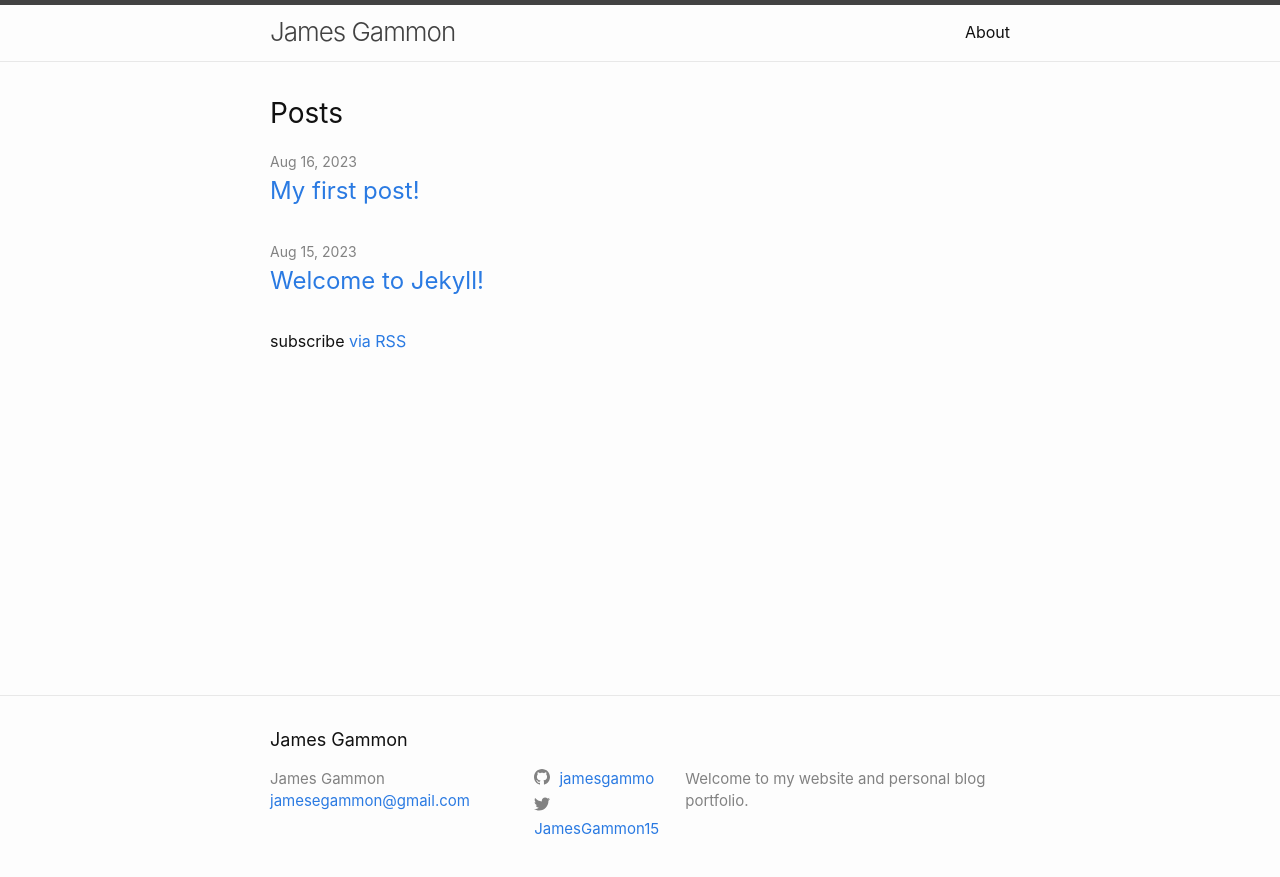
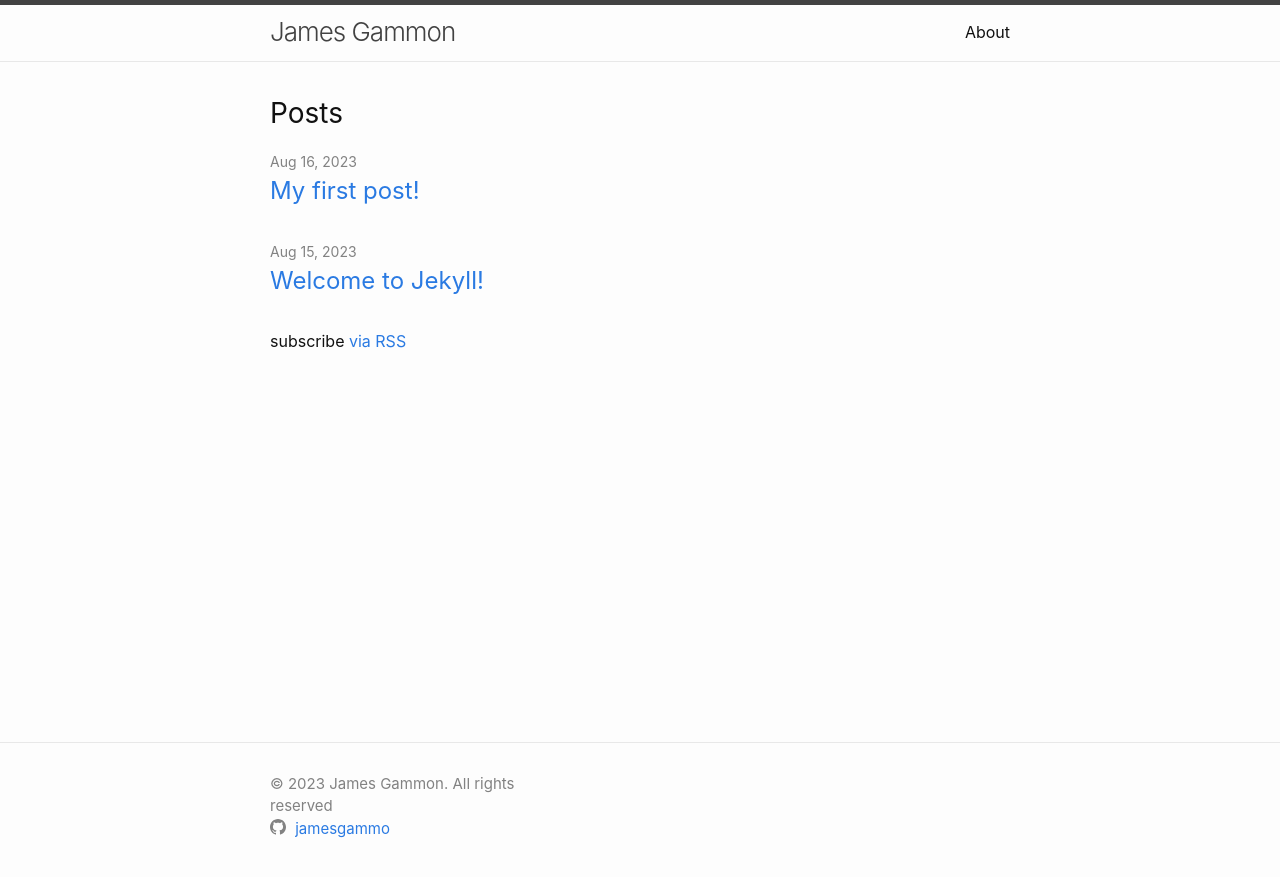
Before and after one commit to jamesgammo/jamesgammo.github.io, a Jekyll site: the page built from index.markdown, in a window 1280 px wide. Shown: the top 877 px of the page. Built offline with Jekyll 4.4.1, drawn with Linux system fonts in a browser that asks for light colours.

Commit message:
changes to footer

```diff
--- a/_config.yml
+++ b/_config.yml
@@ -20,11 +20,25 @@
 
 title: James Gammon
 email: jamesegammon@gmail.com
-description: Welcome to my website and personal blog portfolio.
+description: Welcome!
 baseurl: "" # the subpath of your site, e.g. /blog
 url: "https://jamesegammon.com" # the base hostname & protocol for your site, e.g. http://example.com
-twitter_username: JamesGammon15
+
+# PUBLIC HANDLES
+#twitter_username: JamesGammon15
 github_username:  jamesgammo
+
+
+# INCLUDED FIELDS SHOULD BE PUT HERE
+# Author is the default for posts, the atom feed, and is used in the footer.
+# Used in the _includes : footer
+author: James Gammon
+
+# CUSTOM FIELDS SHOULD BE PUT HERE
+# Adding a copyright. A copy right symbol and year will be added automatically
+# copyright: Copmany Name, Inc.
+copyright: James Gammon. All rights reserved
+
 
 # Build settings
 # Removed minima theme and its now just a regular theme.
--- a/_includes/footer.html
+++ b/_includes/footer.html
@@ -3,24 +3,16 @@
 
   <div class="wrapper">
 
-    <h2 class="footer-heading">{{ site.title | escape }}</h2>
-
     <div class="footer-col-wrapper">
       <div class="footer-col footer-col-1">
-        <ul class="contact-list">
-          <li class="p-name">
-            {%- if site.author -%}
-              {{ site.author | escape }}
-            {%- else -%}
-              {{ site.title | escape }}
-            {%- endif -%}
-            </li>
-            {%- if site.email -%}
-            <li><a class="u-email" href="mailto:{{ site.email }}">{{ site.email }}</a></li>
-            {%- endif -%}
-        </ul>
+
+        &copy; {{ 'now' | date: "%Y"}} {{ site.copyright}}
+        {%- include social.html -%}
+
       </div>
 
+
+      <!---
       <div class="footer-col footer-col-2">
         {%- include social.html -%}
       </div>
@@ -28,6 +20,8 @@
       <div class="footer-col footer-col-3">
         <p>{{- site.description | escape -}}</p>
       </div>
+      -->
+
     </div>
 
   </div>
```
